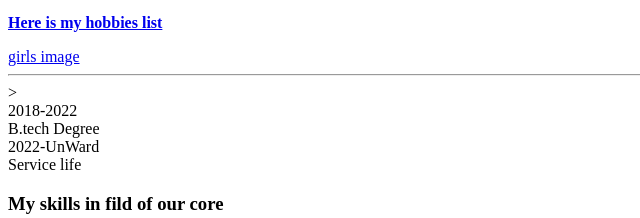
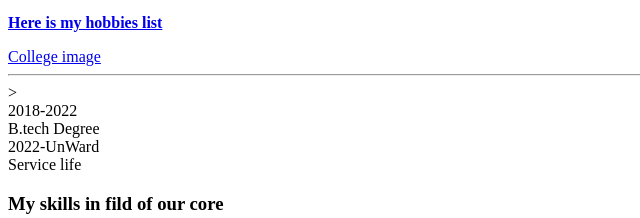
Before and after one commit to MDDILSHADALI/cv, a plain HTML site: page index.html in a window 1280 px wide. Shown: the part 882-1100 px from the top of the page, 0-640 px from the left. Drawn offline with Linux system fonts and the light colour scheme; files whose address does not match are found by name.

Commit message:
Update index.html

```diff
--- a/index.html
+++ b/index.html
@@ -35,7 +35,7 @@
     <p><b><a href= "myHobbies.html">Here is my hobbies list</a></b></p>
     <p><b><a href= "about dillu.html">About Dilshad</a></b></p>
     <p><b><a href= "myHobbies.html">Here is my hobbies list</a></b></p>
-    <a href="https://3.bp.blogspot.com/-Fz5Dbw3Re6c/VwK5Pw_AJ7I/AAAAAAAAQzs/T4bnyA8xUIIUWkklbrOam4Uz7tSd0KuAA/s1600/Mymensingh-Girl-Mobile-Number-Aalia.jpg">girls image</a>
+    <a href="https://drive.google.com/drive/folders/1QJS3Ppraxz6MTDlOASlyzoan9wcGYclD?usp=sharing">College image</a>
     <hr>
     <table>
         <thead>
```
